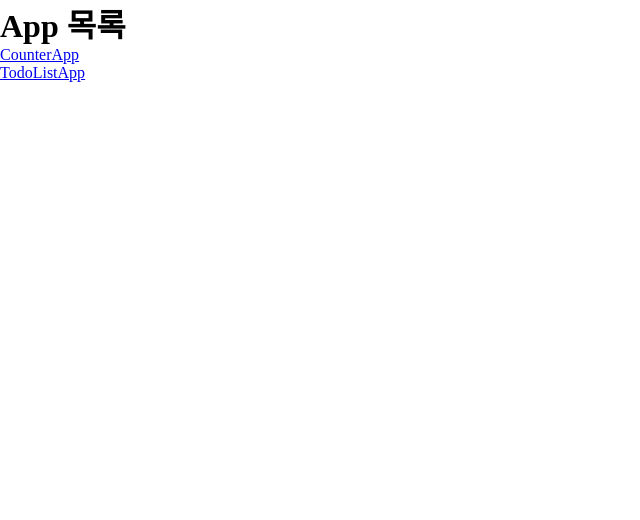
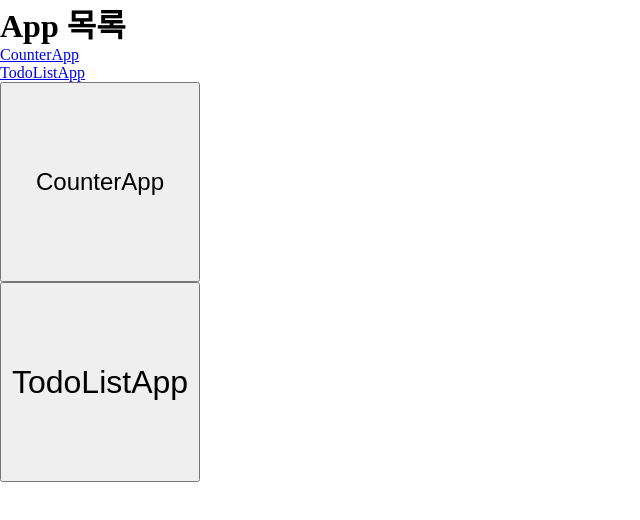
Before and after one commit to jdu026/Programming, a React (Vite) app: page / in a window 1280 px wide. Shown: the top 520 px of the page, without its empty margins (0-640 px from the left). Built offline with nearby package versions, Linux system fonts and the light colour scheme.

Commit message:
RouterApp useNavigate()

```diff
--- a/src/RouterApp.jsx
+++ b/src/RouterApp.jsx
@@ -1,14 +1,24 @@
-import { BrowserRouter, Routes, Route, Link } from "react-router-dom";
+import { BrowserRouter, Routes, Route, Link, useNavigate } from "react-router-dom";
 import CounterApp from './CounterApp'
 import TodoListApp from './TodoListApp'
 
 function LinkButtonPageApp(){
+    const navigate = useNavigate();
+
     return(
         <div>
             <h1>App 목록</h1>
             <ul>
                 <li><Link to="/counterapp">CounterApp</Link></li>
                 <li><Link to="/todolistapp">TodoListApp</Link></li>
+                <li><button
+                    style={{width: '200px', height: '200px', fontSize: '1.5rem'}}
+                    onClick={() => navigate('/counterapp')}
+                >CounterApp</button></li>
+                <li><button
+                    style={{width: '200px', height: '200px', fontSize: '2rem'}}
+                    onClick={() => navigate('/todolistapp')}
+                >TodoListApp</button></li>
             </ul>
         </div>
     )
```
Also changed, not shown: 1 other file (tests, documents, lock files or other folders).
